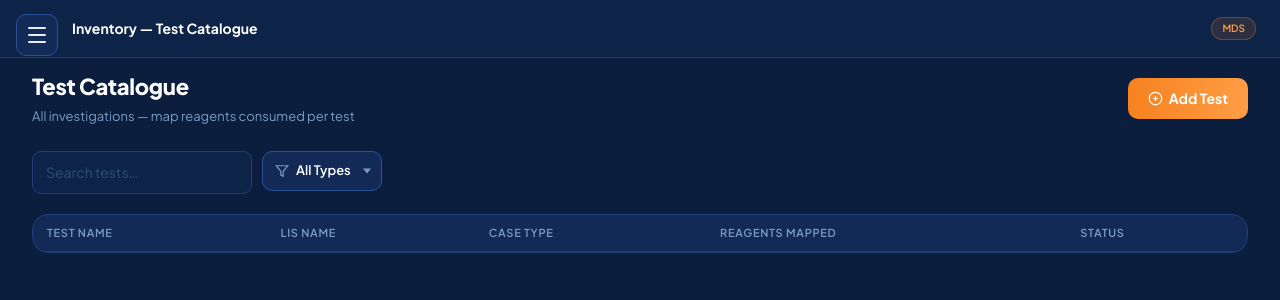
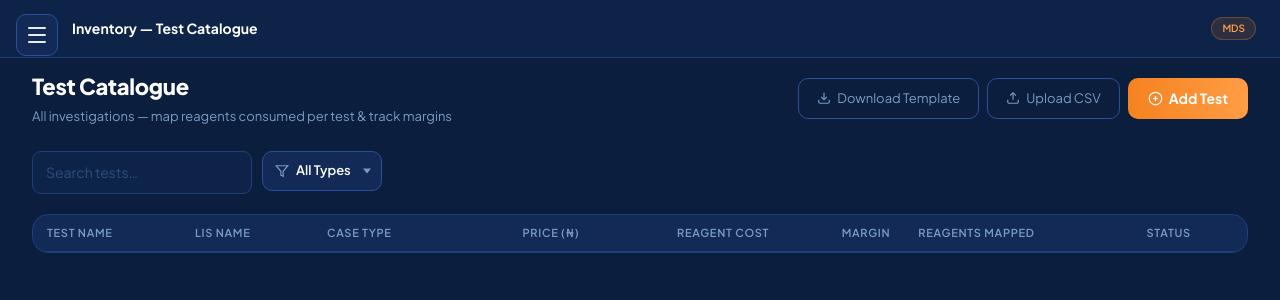
Before and after one commit to surediagnostic-cmd/payment-tracker, a Flask app: page /inventory/tests in a window 1280 px wide. Shown: the top 300 px of the page. Run offline with Flask 3, Linux system fonts and the light colour scheme; a user stored in the database is signed in; some libraries are stand-ins or nearby versions.

Commit message:
Test Catalogue: price, reagent cost & margin columns; Upload CSV modal; price in Add Test modal

```diff
--- a/templates/inventory/tests.html
+++ b/templates/inventory/tests.html
@@ -5,12 +5,22 @@
 <div style="display:flex; align-items:center; justify-content:space-between; flex-wrap:wrap; gap:12px; margin-bottom:24px;">
   <div>
     <h1 class="section-title">Test Catalogue</h1>
-    <div style="color:var(--muted); font-size:13px; margin-top:4px;">All investigations — map reagents consumed per test</div>
+    <div style="color:var(--muted); font-size:13px; margin-top:4px;">All investigations — map reagents consumed per test &amp; track margins</div>
   </div>
-  <button onclick="document.getElementById('addModal').style.display='flex'" class="btn-primary">
-    <svg width="15" height="15" fill="none" stroke="currentColor" stroke-width="2" viewBox="0 0 24 24"><circle cx="12" cy="12" r="10"/><line x1="12" y1="8" x2="12" y2="16"/><line x1="8" y1="12" x2="16" y2="12"/></svg>
-    Add Test
-  </button>
+  <div style="display:flex; gap:8px; flex-wrap:wrap;">
+    <a href="{{ url_for('inventory.download_tests_template') }}" class="btn-outline" style="display:inline-flex; align-items:center; gap:6px; font-size:13px;">
+      <svg width="14" height="14" fill="none" stroke="currentColor" stroke-width="2" viewBox="0 0 24 24"><path d="M21 15v4a2 2 0 01-2 2H5a2 2 0 01-2-2v-4"/><polyline points="7 10 12 15 17 10"/><line x1="12" y1="15" x2="12" y2="3"/></svg>
+      Download Template
+    </a>
+    <button onclick="document.getElementById('uploadModal').style.display='flex'" class="btn-outline" style="display:inline-flex; align-items:center; gap:6px; font-size:13px;">
+      <svg width="14" height="14" fill="none" stroke="currentColor" stroke-width="2" viewBox="0 0 24 24"><path d="M21 15v4a2 2 0 01-2 2H5a2 2 0 01-2-2v-4"/><polyline points="17 8 12 3 7 8"/><line x1="12" y1="3" x2="12" y2="15"/></svg>
+      Upload CSV
+    </button>
+    <button onclick="document.getElementById('addModal').style.display='flex'" class="btn-primary">
+      <svg width="15" height="15" fill="none" stroke="currentColor" stroke-width="2" viewBox="0 0 24 24"><circle cx="12" cy="12" r="10"/><line x1="12" y1="8" x2="12" y2="16"/><line x1="8" y1="12" x2="16" y2="12"/></svg>
+      Add Test
+    </button>
+  </div>
 </div>
 
 <form method="get" style="display:flex; gap:10px; flex-wrap:wrap; margin-bottom:20px;">
@@ -35,14 +45,31 @@
 <div class="card" style="overflow:hidden;">
   <table>
     <thead><tr>
-      <th>Test Name</th><th>LIS Name</th><th>Case Type</th><th>Reagents Mapped</th><th>Status</th>
+      <th>Test Name</th><th>LIS Name</th><th>Case Type</th><th style="text-align:right;">Price (₦)</th><th style="text-align:right;">Reagent Cost</th><th style="text-align:right;">Margin</th><th>Reagents Mapped</th><th>Status</th>
     </tr></thead>
     <tbody>
       {% for test in tests %}
+      {% set cost = test.reagent_cost %}
+      {% set mgn  = test.margin %}
+      {% set mpct = test.margin_pct %}
       <tr data-search="{{ (test.name ~ ' ' ~ (test.labsmart_name or '') ~ ' ' ~ test.case_type_label)|lower }}">
         <td><a href="{{ url_for('inventory.test_detail', test_id=test.id) }}" style="color:var(--orange2); font-weight:600;">{{ test.name }}</a></td>
         <td style="color:var(--muted); font-size:12px;">{{ test.labsmart_name }}</td>
         <td><span class="badge badge-blue">{{ test.case_type_label }}</span></td>
+        <td style="text-align:right; color:var(--white);">
+          {% if test.price %}₦{{ '{:,.2f}'.format(test.price | float) }}{% else %}<span style="color:var(--dim);">—</span>{% endif %}
+        </td>
+        <td style="text-align:right; color:var(--muted); font-size:12px;">
+          {% if cost > 0 %}₦{{ '{:,.2f}'.format(cost) }}{% else %}<span style="color:var(--dim);">—</span>{% endif %}
+        </td>
+        <td style="text-align:right;">
+          {% if mpct is not none %}
+          <span style="font-weight:700; color:{% if mpct >= 50 %}var(--green){% elif mpct >= 20 %}var(--orange){% else %}var(--red){% endif %};">
+            {{ mpct }}%
+          </span>
+          <span style="color:var(--muted); font-size:11px; margin-left:4px;">₦{{ '{:,.0f}'.format(mgn) }}</span>
+          {% else %}<span style="color:var(--dim);">—</span>{% endif %}
+        </td>
         <td>
           {% set n = test.reagent_mappings|length %}
           {% if n > 0 %}<span class="badge badge-green">{{ n }} item{{ 's' if n != 1 }}</span>
@@ -51,10 +78,37 @@
         <td>{% if test.is_active %}<span class="badge badge-green">Active</span>{% else %}<span class="badge badge-gray">Inactive</span>{% endif %}</td>
       </tr>
       {% else %}
-      <tr id="no-results-row"><td colspan="5" style="text-align:center; color:var(--muted); padding:40px;">No tests found</td></tr>
+      <tr id="no-results-row"><td colspan="8" style="text-align:center; color:var(--muted); padding:40px;">No tests found</td></tr>
       {% endfor %}
     </tbody>
   </table>
+</div>
+
+{# Upload CSV Modal #}
+<div id="uploadModal" style="display:none; position:fixed; inset:0; background:rgba(4,17,40,.7); z-index:2000; align-items:center; justify-content:center; backdrop-filter:blur(4px);">
+  <div class="card" style="width:500px; max-width:95vw; padding:28px;">
+    <div style="display:flex; align-items:center; justify-content:space-between; margin-bottom:16px;">
+      <div style="font-size:16px; font-weight:800; color:var(--white);">Upload Test Catalogue CSV</div>
+      <button onclick="document.getElementById('uploadModal').style.display='none'" style="background:none; border:none; color:var(--muted); cursor:pointer; font-size:20px; line-height:1;">×</button>
+    </div>
+    <div style="background:var(--bg2); border:1px solid var(--border); border-radius:8px; padding:14px; margin-bottom:16px; font-size:12px; color:var(--muted); line-height:1.8;">
+      <strong style="color:var(--white);">Required columns (first row = header):</strong><br>
+      Test Name · LIS Name · Case Type · Price (N) · Active<br><br>
+      <strong style="color:var(--white);">Tips:</strong><br>
+      • Use <strong style="color:var(--orange2);">Download Template</strong> to get a pre-filled starting file.<br>
+      • Existing tests are matched by <em>LIS Name</em> first, then exact display name — they will be updated.<br>
+      • New rows are added; blank rows are skipped.<br>
+      • <em>Case Type</em> must be one of: lab, radiology, usg, ecg, other
+    </div>
+    <form method="post" action="{{ url_for('inventory.upload_tests_csv') }}" enctype="multipart/form-data">
+      <label class="label">CSV File *</label>
+      <input type="file" name="csv_file" accept=".csv" required class="inp" style="margin-bottom:16px;">
+      <div style="display:flex; gap:10px;">
+        <button type="submit" class="btn-primary">Upload &amp; Import</button>
+        <button type="button" onclick="document.getElementById('uploadModal').style.display='none'" class="btn-outline">Cancel</button>
+      </div>
+    </form>
+  </div>
 </div>
 
 {# Add Test Modal #}
@@ -79,6 +133,10 @@
           <select name="case_type" class="inp">
             {% for val, label in CASE_TYPES %}<option value="{{ val }}">{{ label }}</option>{% endfor %}
           </select>
+        </div>
+        <div>
+          <label class="label">Price (₦) <span style="color:var(--dim); font-weight:400; text-transform:none; letter-spacing:0;">— what patient pays</span></label>
+          <input name="price" class="inp" type="number" step="0.01" min="0" placeholder="e.g. 5000.00">
         </div>
       </div>
       <div style="display:flex; gap:10px; margin-top:20px;">
```
